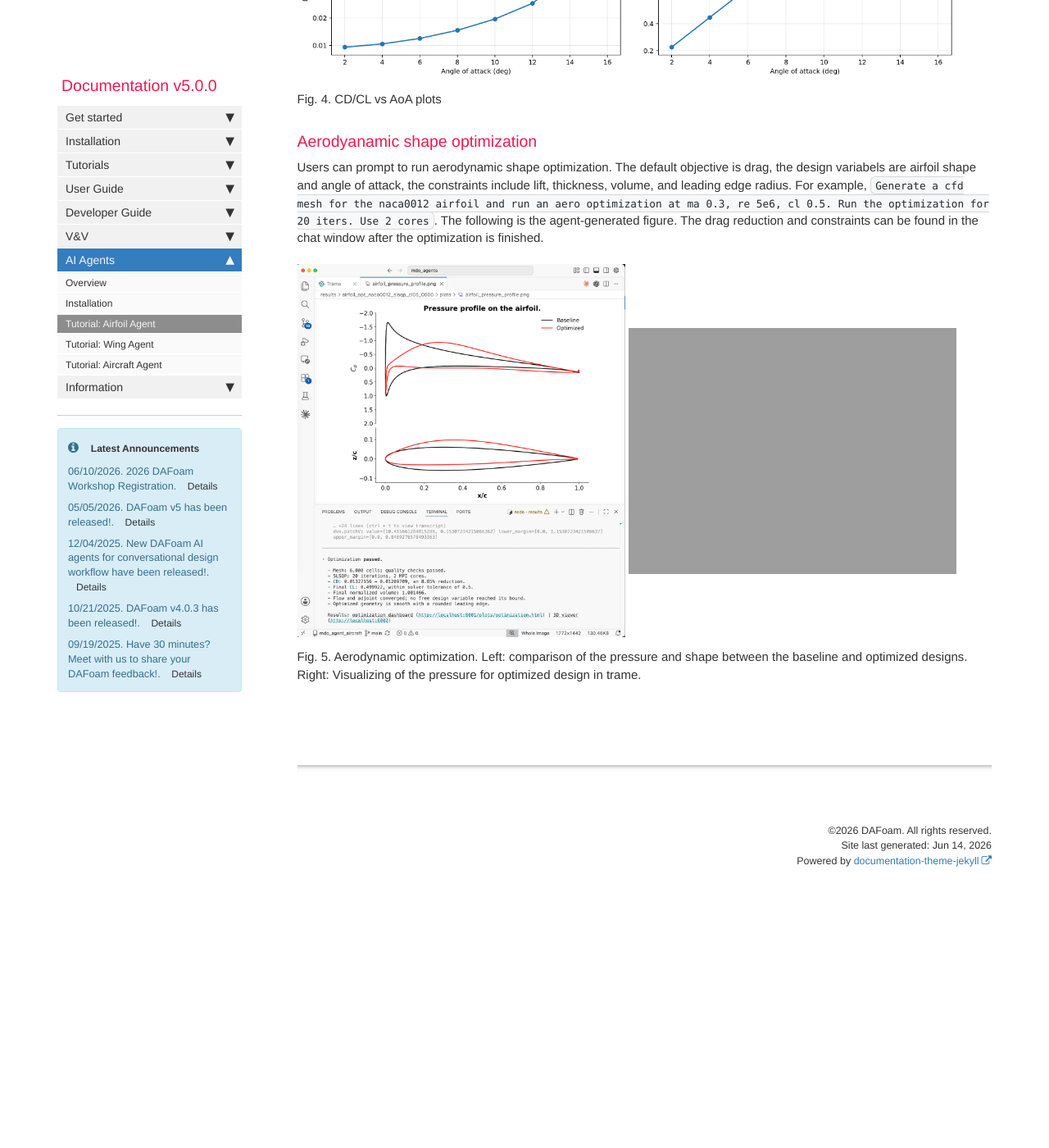
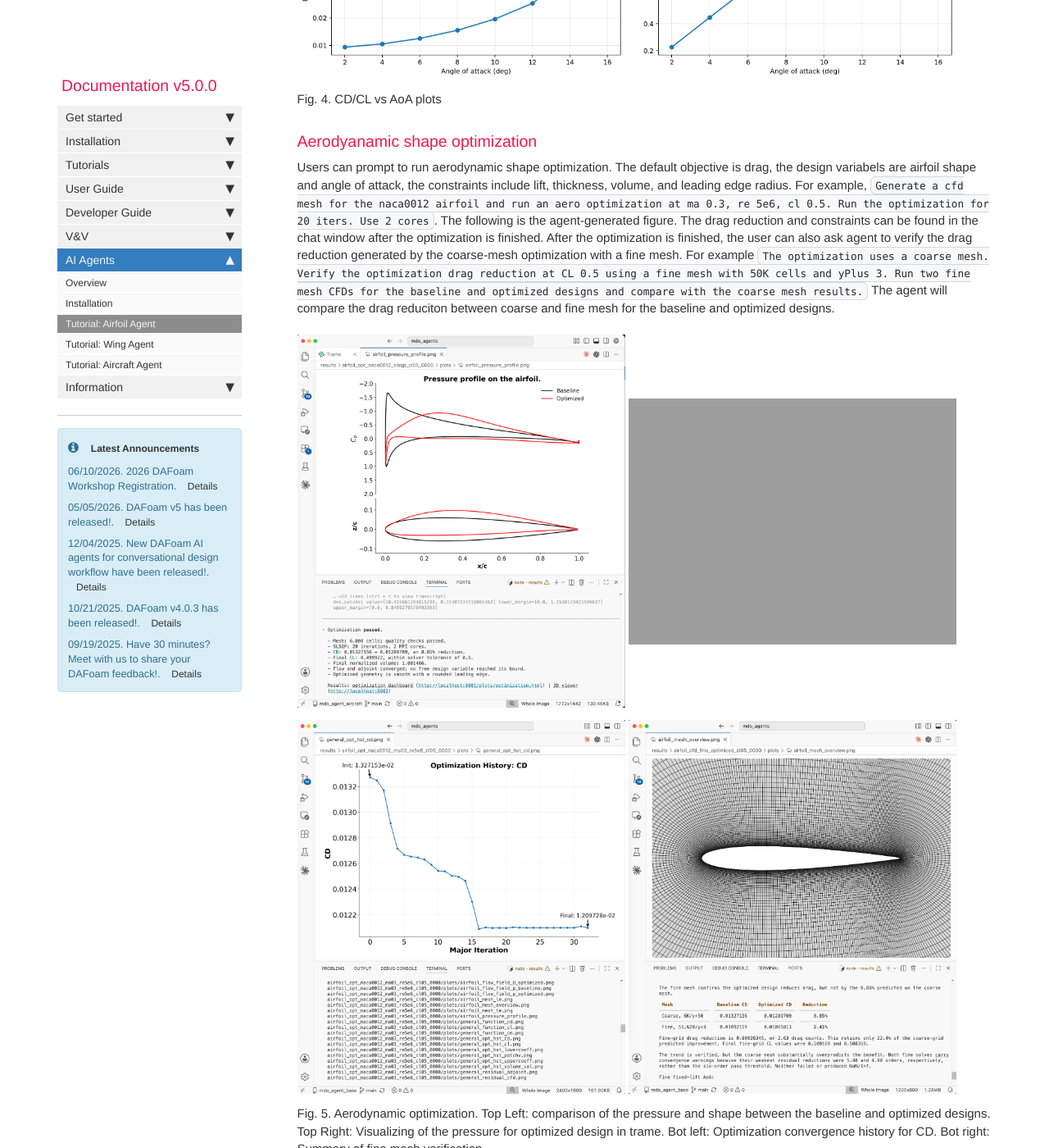
Before and after one commit to DAFoam/DAFoam.github.io, a Jekyll site: the page built from pages/mydoc/mydoc_ai_assistant_airfoil.md, in a window 1280 px wide and 1400 px high, scrolled down 4291 px. Shown: the whole window at 82% size. Built offline with Jekyll 4.4.1, drawn with Linux system fonts in a browser that asks for light colours; comment, search, counter and statistics services are not loaded; before the commit the page ends 5351 px from its top, so only the background shows below that; some of the changed text lies outside the part shown.

Commit message:
content update

```diff
--- a/pages/mydoc/mydoc_ai_assistant_airfoil.md
+++ b/pages/mydoc/mydoc_ai_assistant_airfoil.md
@@ -207,11 +207,13 @@ Fig. 4. CD/CL vs AoA plots
 
 ### Aerodyanamic shape optimization
 
-Users can prompt to run aerodynamic shape optimization. The default objective is drag, the design variabels are airfoil shape and angle of attack, the constraints include lift, thickness, volume, and leading edge radius. For example, `Generate a cfd mesh for the naca0012 airfoil and run an aero optimization at ma 0.3, re 5e6, cl 0.5. Run the optimization for 20 iters. Use 2 cores`. The following is the agent-generated figure. The drag reduction and constraints can be found in the chat window after the optimization is finished.
+Users can prompt to run aerodynamic shape optimization. The default objective is drag, the design variabels are airfoil shape and angle of attack, the constraints include lift, thickness, volume, and leading edge radius. For example, `Generate a cfd mesh for the naca0012 airfoil and run an aero optimization at ma 0.3, re 5e6, cl 0.5. Run the optimization for 20 iters. Use 2 cores`. The following is the agent-generated figure. The drag reduction and constraints can be found in the chat window after the optimization is finished. After the optimization is finished, the user can also ask agent to verify the drag reduction generated by the coarse-mesh optimization with a fine mesh. For example `The optimization uses a coarse mesh. Verify the optimization drag reduction at CL 0.5 using a fine mesh with 50K cells and yPlus 3. Run two fine mesh CFDs for the baseline and optimized designs and compare with the coarse mesh results.` The agent will compare the drag reduciton between coarse and fine mesh for the baseline and optimized designs.
 
 <img src="{{ site.url }}{{ site.baseurl }}/images/tutorials/AI-airfoil-opt-shape.png" style="width:400px !important;" />
 <img src="{{ site.url }}{{ site.baseurl }}/images/tutorials/AI-airfoil-opt-trame.png" style="width:400px !important;" />
+<img src="{{ site.url }}{{ site.baseurl }}/images/tutorials/AI-airfoil-opt-cd-hst.png" style="width:400px !important;" />
+<img src="{{ site.url }}{{ site.baseurl }}/images/tutorials/AI-airfoil-opt-fine-mesh.png" style="width:400px !important;" />
 
-Fig. 5. Aerodynamic optimization. Left: comparison of the pressure and shape between the baseline and optimized designs. Right: Visualizing of the pressure for optimized design in trame.
+Fig. 5. Aerodynamic optimization. Top Left: comparison of the pressure and shape between the baseline and optimized designs. Top Right: Visualizing of the pressure for optimized design in trame. Bot left: Optimization convergence history for CD. Bot right: Summary of fine mesh verification.
 
 {% include links.html %}
```
Also changed, not shown: images/tutorials/AI-airfoil-opt-cd-hst.png (added), images/tutorials/AI-airfoil-opt-fine-mesh.png (added).
